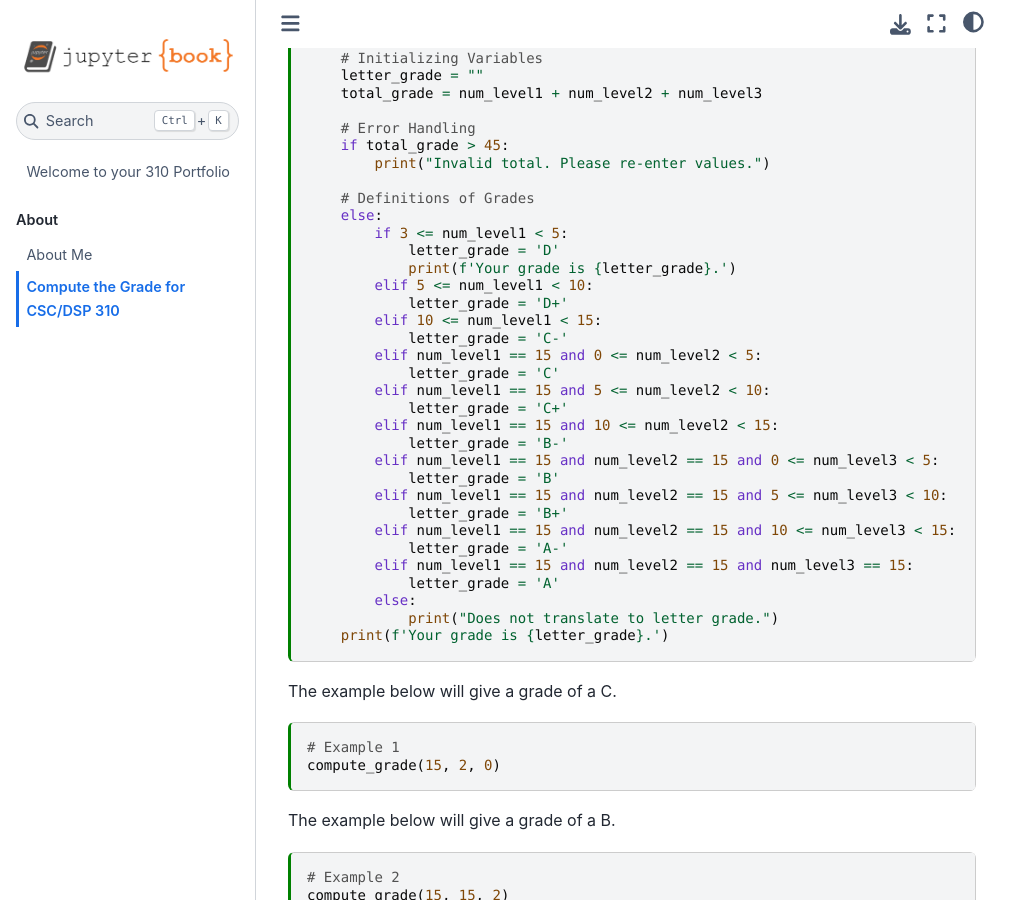
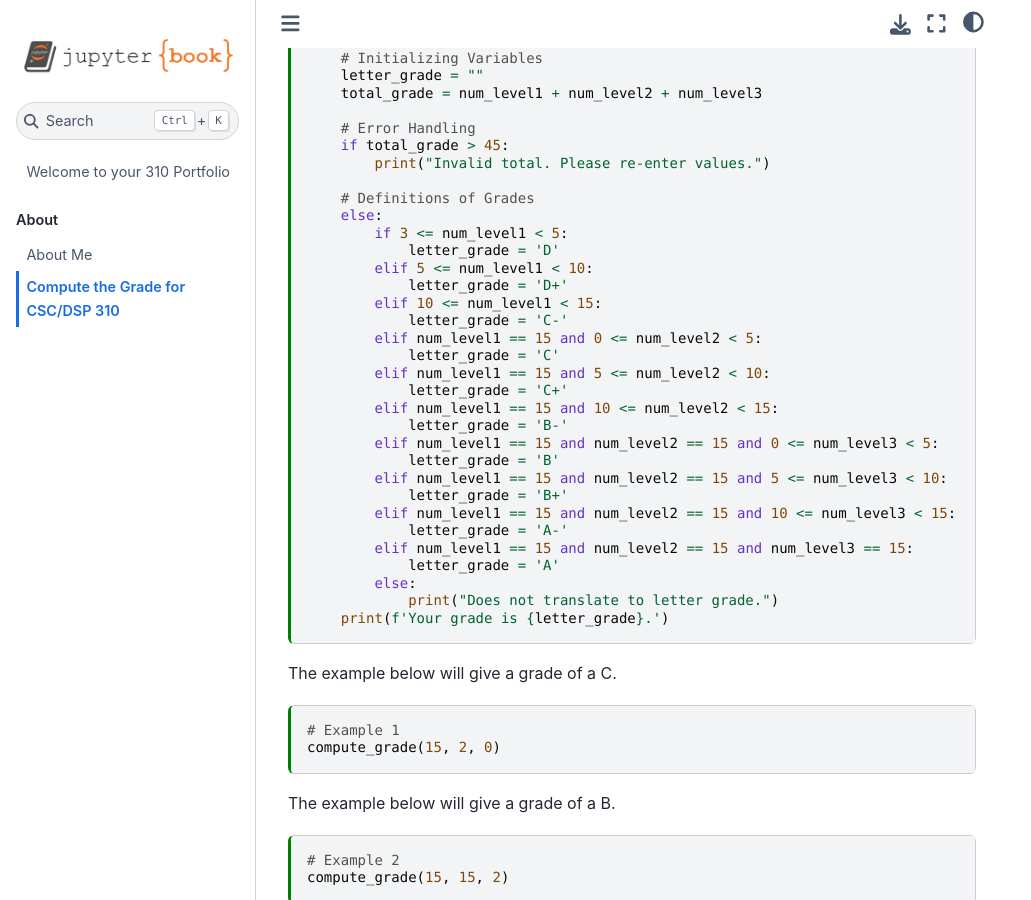
Before and after one commit to briannakathrynm/portfolio-briannakathrynm, a Jupyter Book: the page built from about/grading.md, in a window 1280 px wide and 900 px high, scrolled down 357 px. Shown: the whole window, without its empty margins (0-1031 px from the left). Built offline with Jupyter Book 1.0.4 settings and Sphinx 7.4.7 and the Sphinx Book theme 1.1.4, drawn with Linux system fonts in a browser that asks for light colours.

Commit message:
convert notebooks to md
Signed-off-by: Your Name <you@uri.edu>

```diff
--- a/about/grading.md
+++ b/about/grading.md
@@ -35,7 +35,6 @@ def compute_grade(num_level1, num_level2, num_level3):
     else:
         if 3 <= num_level1 < 5:
             letter_grade = 'D'
-            print(f'Your grade is {letter_grade}.')
         elif 5 <= num_level1 < 10:
             letter_grade = 'D+'
         elif 10 <= num_level1 < 15:
```
